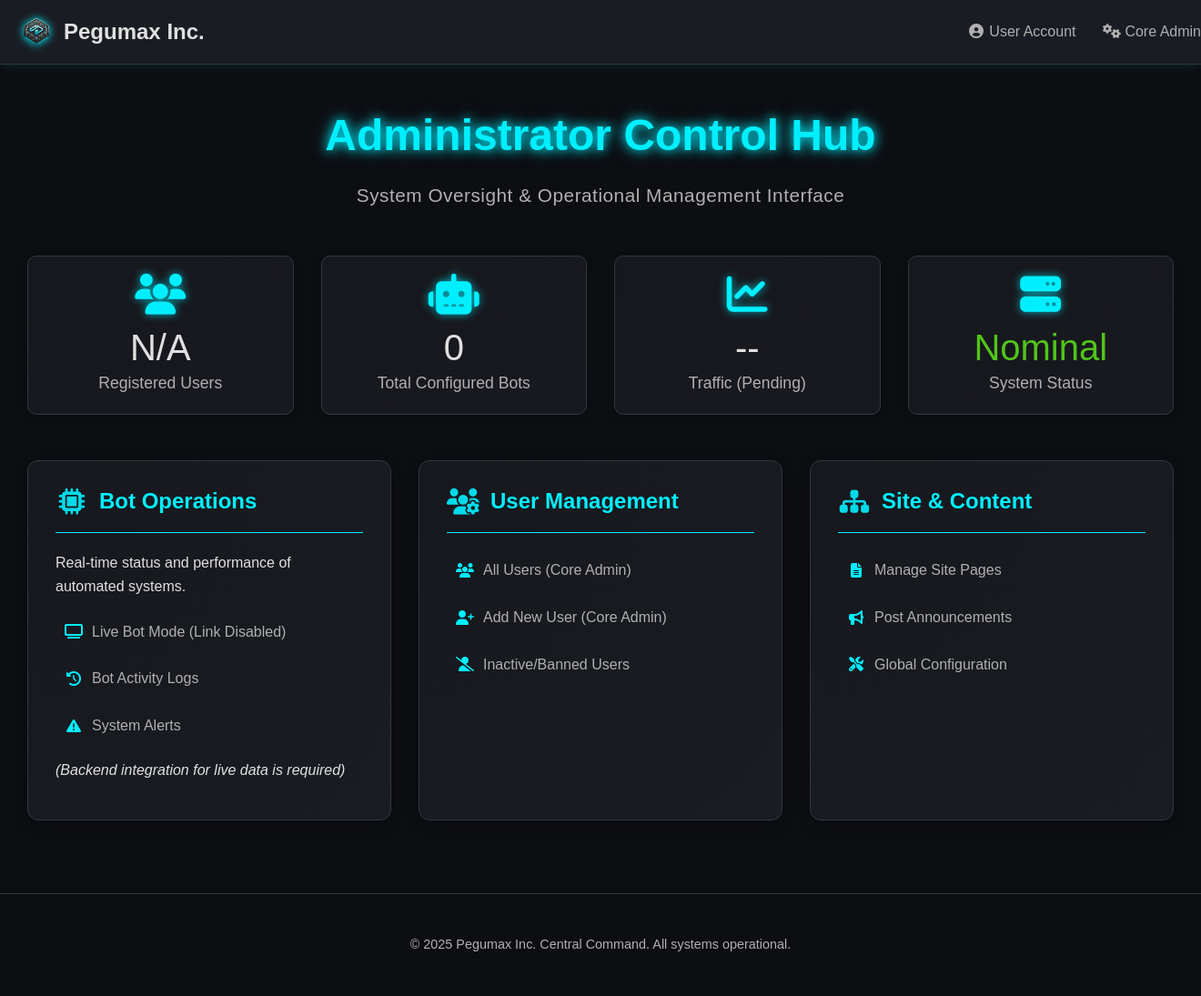
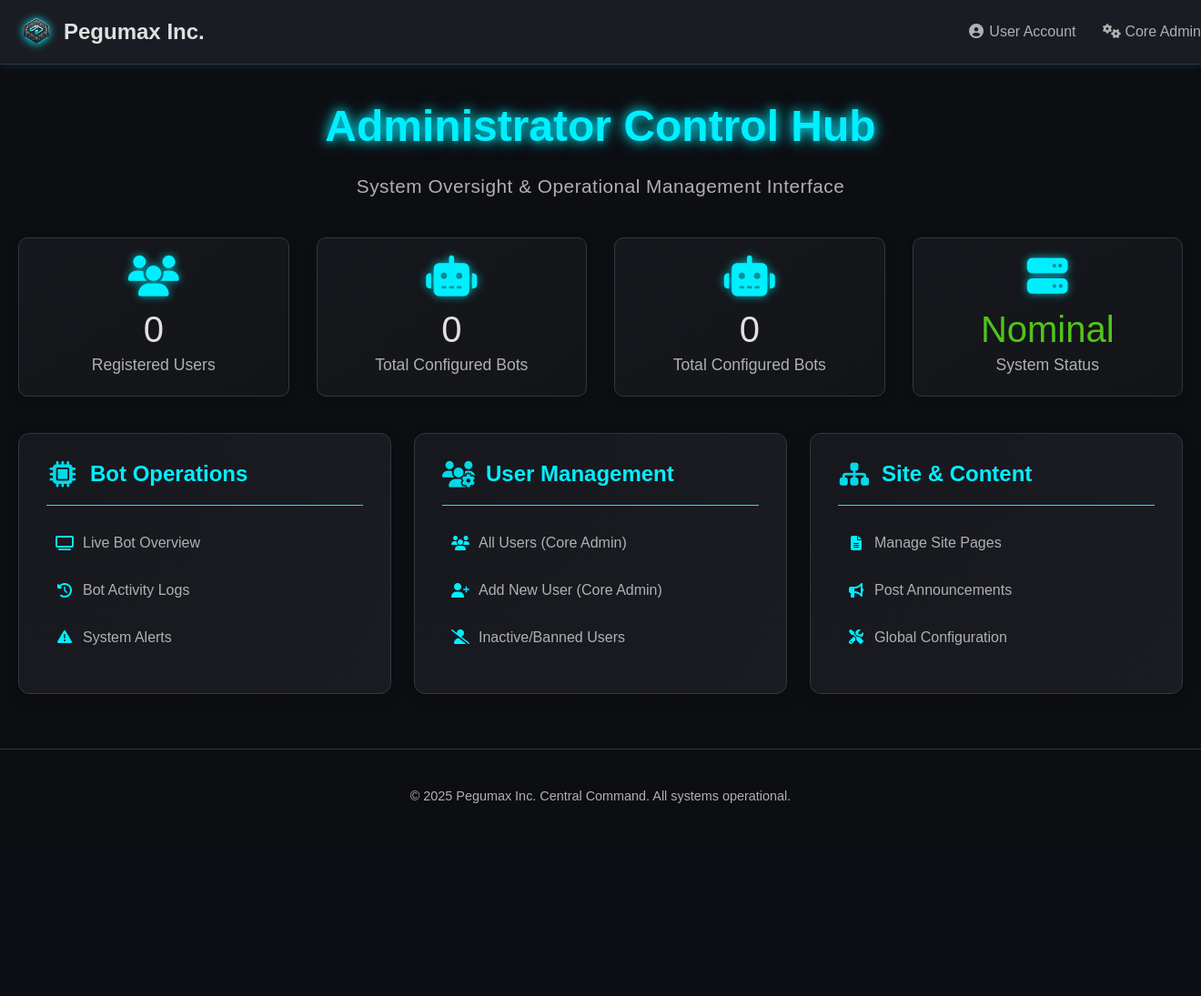
Before and after one commit to Gus-Jacobs/Pegumaxinc, a Django app: template pegumax_project/templates/main_site/admin_dashboard.html in a window 1320 px wide. Shown: the whole page at 91% size. After the commit the page ends 883 px from the top, so only its background shows below. Run offline with Django 5.2, Linux system fonts and the light colour scheme; the template is opened without the code that fills it, so the values that code supplies are empty; parts of the project's set-up code (start-up, migrations or seed data) failed here and were passed over.

Commit message:
Update admin_dashboard.html

```diff
--- a/pegumax_project/templates/main_site/admin_dashboard.html
+++ b/pegumax_project/templates/main_site/admin_dashboard.html
@@ -1,17 +1,12 @@
 {% load static %}
-{% if dashboard_error_message %}
-    <div style="color: red; background-color: #ffebee; border: 1px solid red; padding: 15px; margin-bottom: 20px;">
-        <strong>DEBUG INFO:</strong> {{ dashboard_error_message }}
-    </div>
-{% endif %}
 <!DOCTYPE html>
 <html lang="en">
 <head>
     <meta charset="UTF-8">
     <meta name="viewport" content="width=device-width, initial-scale=1.0">
     <title>Admin Dashboard - Pegumax Inc.</title>
-    <link rel="stylesheet" href="{% static 'css/style.css' %}"> {# Your global styles #}
-    <link rel="icon" type="image/webp" href="{% static 'img/favicon.webp' %}">
+    <link rel="stylesheet" href="{% static 'css/style.css' %}">
+    <link rel="icon" type="image/png" href="{% static 'img/favicon.png' %}">
     <link rel="stylesheet" href="https://cdnjs.cloudflare.com/ajax/libs/font-awesome/6.5.2/css/all.min.css" crossorigin="anonymous" referrerpolicy="no-referrer" />
     <style>
         :root {
@@ -19,6 +14,7 @@
             --bg-color: #0d0e12;
             --bg-dark-1: #1a1c23;
             --card-bg: #16181d;
+            --bg-dark-2: #121418; /* Added for gradient consistency */
             --text-color: #e0e0e0;
             --text-light: #b0b0b0;
             --highlight-color: #00efff;
@@ -44,10 +40,10 @@
         .page-header-minimal .container { display: flex; justify-content: space-between; align-items: center; max-width: 1300px; margin: 0 auto; padding: 0 20px; }
         .page-header-minimal .logo-link { display: flex; align-items: center; text-decoration: none; color: var(--text-color); font-family: var(--secondary-font); font-size: 1.5em; font-weight: bold; }
         .page-header-minimal .logo-link img { height: 40px; margin-right: 10px; filter: drop-shadow(0 0 5px var(--highlight-color)); }
-        .admin-nav-links a { color: var(--text-light); text-decoration: none; margin-left: 25px; font-size: 1em; transition: color 0.3s ease, text-shadow 0.3s ease; padding: 5px 0; border-bottom: 2px solid transparent; }
+        .admin-nav-links a { color: var(--text-light); text-decoration: none; margin-left: 25px; font-size: 1em; transition: color 0.3s ease, text-shadow 0.3s ease, border-bottom-color 0.3s ease; padding: 5px 0; border-bottom: 2px solid transparent; }
         .admin-nav-links a:hover, .admin-nav-links a.active { color: var(--highlight-color); text-shadow: 0 0 8px var(--highlight-color); border-bottom-color: var(--highlight-color); }
-        .dashboard-main { flex-grow: 1; padding: 40px 30px; /* Increased padding */ }
-        .admin-dashboard-header { text-align: center; margin-bottom: 50px; /* Increased margin */ }
+        .dashboard-main { flex-grow: 1; padding: 30px 20px; }
+        .admin-dashboard-header { text-align: center; margin-bottom: 40px; }
         .admin-dashboard-header h1 { font-family: var(--secondary-font); font-size: 3em; /* Larger title */ color: var(--highlight-color); text-shadow: 0 0 12px var(--highlight-color), 0 0 20px rgba(0, 239, 255, 0.5); margin-bottom: 10px;}
         .admin-dashboard-header p { font-size: 1.3em; color: var(--text-light); margin-top: 0; letter-spacing: 0.5px; }
 
@@ -55,7 +51,7 @@
             display: grid;
             grid-template-columns: repeat(auto-fit, minmax(260px, 1fr)); /* Slightly larger minmax */
             gap: 30px; /* Increased gap */
-            margin-bottom: 50px; /* Increased margin */
+            margin-bottom: 40px;
         }
         .stat-card {
             background: linear-gradient(145deg, var(--card-bg), var(--bg-dark-2)); /* Subtle gradient */
@@ -67,7 +63,7 @@
             transition: transform 0.3s ease, box-shadow 0.3s ease;
         }
         .stat-card:hover {
-            transform: translateY(-8px) scale(1.03); /* More pronounced hover */
+            transform: translateY(-5px) scale(1.02);
             box-shadow: 0 10px 25px rgba(0, 239, 255, 0.2), 0 0 0 2px var(--highlight-color); /* Glow border */
         }
         .stat-card i {
@@ -87,7 +83,7 @@
         .dashboard-sections-grid {
             display: grid;
             grid-template-columns: repeat(auto-fit, minmax(340px, 1fr)); /* Slightly larger minmax */
-            gap: 30px; /* Increased gap */
+            gap: 25px;
         }
         .dashboard-section-card {
             background: radial-gradient(circle at top left, var(--card-bg) 0%, var(--bg-dark-1) 100%); /* Different gradient */
@@ -126,7 +122,45 @@
             margin-left: 8px;
             vertical-align: super;
         }
-        .site-footer-minimal { text-align: center; padding: 30px 20px; border-top: 1px solid var(--border-color); color: var(--text-light); font-size: 0.9em; margin-top: 40px; }
+        .site-footer-minimal { text-align: center; padding: 25px 20px; border-top: 1px solid var(--border-color); color: var(--text-light); font-size: 0.9em; margin-top: 30px; }
+
+        /* Modal Styles */
+        .modal-overlay {
+            display:none; position:fixed; z-index:1000;
+            left:0; top:0; width:100%; height:100%;
+            overflow:auto; background-color:rgba(0,0,0,0.7);
+            align-items: center; justify-content: center;
+        }
+        .modal-content-custom {
+            background-color:var(--card-bg);
+            margin: auto;
+            padding:25px; border:1px solid var(--border-color);
+            border-radius:10px; width:85%; max-width:900px;
+            color:var(--text-color); position:relative;
+            box-shadow: 0 10px 30px rgba(0, 239, 255, 0.2);
+        }
+        .modal-close-btn {
+            color:var(--text-light); position:absolute; top: 15px; right: 20px;
+            font-size:28px; font-weight:bold; cursor:pointer;
+            transition: color 0.3s ease;
+        }
+        .modal-close-btn:hover { color: var(--highlight-color); }
+        .modal-title-custom {
+            font-family:var(--secondary-font); color:var(--highlight-color);
+            border-bottom:1px solid var(--highlight-color); padding-bottom:12px; margin-bottom:20px;
+            font-size: 1.6em;
+        }
+        .modal-body-custom {
+            max-height:50vh; overflow-y:auto;
+            font-size:0.95em; line-height:1.7;
+        }
+        .modal-body-custom ul { list-style:none; padding:0; }
+        .modal-body-custom li { padding: 8px 0; border-bottom: 1px dashed var(--border-color); }
+        .modal-body-custom li:last-child { border-bottom: none; }
+        .modal-body-custom small { color:var(--highlight-color); margin-right: 10px; }
+        .modal-body-custom strong { color:var(--text-light); margin-right: 5px; }
+        .modal-body-custom strong.log-level-ERROR, .modal-body-custom strong.log-level-CRITICAL { color: var(--danger-color); }
+        .modal-body-custom strong.log-level-WARNING { color: var(--warning-color); }
     </style>
 </head>
 <body>
@@ -148,20 +182,27 @@
             <p>System Oversight &amp; Operational Management Interface</p>
         </div>
 
+        {% if dashboard_error_message and "All dashboard data fetched successfully." not in dashboard_error_message %}
+            <div style="color: #f8d7da; background-color: #721c24; border: 1px solid #f5c6cb; padding: 15px; margin-bottom: 20px; border-radius: 5px; text-align: center;">
+                <strong>DEBUG INFO:</strong> {{ dashboard_error_message }}
+            </div>
+        {% elif dashboard_error_message and "All dashboard data fetched successfully." in dashboard_error_message %}
+             <div style="color: #d4edda; background-color: #155724; border: 1px solid #c3e6cb; padding: 10px; margin-bottom: 20px; border-radius: 5px; text-align: center;">
+                {{ dashboard_error_message }}
+            </div>
+        {% endif %}
+
         <div class="stats-grid">
-            <div class="stat-card"><i class="fas fa-users"></i> <span class="stat-value" id="total-users">{{ total_users_count|default:"N/A" }}</span> <span class="stat-label">Registered Users</span></div>
+            <div class="stat-card"><i class="fas fa-users"></i> <span class="stat-value" id="total-users">{{ total_users_count|default:"0" }}</span> <span class="stat-label">Registered Users</span></div>
             <div class="stat-card"><i class="fas fa-robot"></i> <span class="stat-value" id="total-bots">{{ total_configured_bots_count|default:"0" }}</span> <span class="stat-label">Total Configured Bots</span></div>
-            <div class="stat-card"><i class="fas fa-chart-line"></i> <span class="stat-value" id="site-traffic">--</span> <span class="stat-label">Traffic (Pending)</span></div>
-            <div class="stat-card"><i class="fas fa-server"></i> <span class="stat-value" id="server-status" style="color: var(--success-color);">Nominal</span> <span class="stat-label">System Status</span></div>
+            <div class="stat-card"><i class="fas fa-robot"></i> <span class="stat-value" id="total-bots">{{ total_configured_bots_count|default:"0" }}</span> <span class="stat-label">Total Configured Bots</span></div>            <div class="stat-card"><i class="fas fa-server"></i> <span class="stat-value" id="server-status" style="color: var(--success-color);">Nominal</span> <span class="stat-label">System Status</span></div>
         </div>
 
         <div class="dashboard-sections-grid">
             <section class="dashboard-section-card">
                 <h3><i class="fas fa-microchip fa-fw section-icon"></i> Bot Operations</h3>
-                <p>Real-time status and performance of automated systems.</p>
                 <ul>
-                    <li><a href="#"><i class="fas fa-tv fa-fw link-icon"></i> Live Bot Mode (Link Disabled)</a></li>
-                    {# <li><a href="{% url 'main_site:live_bot_mode' %}"><i class="fas fa-tv fa-fw link-icon"></i> Live Bot Mode</a></li> #}
+                    <li><a href="{% url 'main_site:live_bot_overview' %}"><i class="fas fa-tv fa-fw link-icon"></i> Live Bot Overview</a></li>
                     <li><a href="#" id="botActivityLogsLink"><i class="fas fa-history fa-fw link-icon"></i> Bot Activity Logs
                         {% if unacknowledged_general_logs_count > 0 %}
                             <span class="notification-badge" id="generalLogsBadge">{{ unacknowledged_general_logs_count }}</span>
@@ -173,7 +214,6 @@
                         {% endif %}
                     </a></li>
                 </ul>
-                <p><em>(Backend integration for live data is required)</em></p>
             </section>
 
             <section class="dashboard-section-card">
@@ -201,18 +241,18 @@
         <p>&copy; {% now "Y" %} Pegumax Inc. Central Command. All systems operational.</p>
     </footer>
     <!-- Modal for Logs/Alerts -->
-    <div id="logsModal" style="display:none; position:fixed; z-index:1000; left:0; top:0; width:100%; height:100%; overflow:auto; background-color:rgba(0,0,0,0.7);">
-        <div style="background-color:var(--card-bg); margin:10% auto; padding:20px; border:1px solid var(--border-color); border-radius:10px; width:80%; max-width:800px; color:var(--text-color); position:relative;">
-            <span id="closeLogsModal" style="color:var(--text-light); float:right; font-size:28px; font-weight:bold; cursor:pointer;">&times;</span>
-            <h3 id="logsModalTitle" style="font-family:var(--secondary-font); color:var(--highlight-color); border-bottom:1px solid var(--highlight-color); padding-bottom:10px; margin-bottom:15px;">Log Viewer</h3>
-            <div id="logsModalBody" style="max-height:400px; overflow-y:auto; font-size:0.9em; line-height:1.6;">
+    <div id="logsModal" class="modal-overlay">
+        <div class="modal-content-custom">
+            <span id="closeLogsModal" class="modal-close-btn">&times;</span>
+            <h3 id="logsModalTitle" class="modal-title-custom">Log Viewer</h3>
+            <div id="logsModalBody" class="modal-body-custom">
                 <p>Loading...</p>
             </div>
         </div>
     </div>
 
-    {# {{ recent_logs_for_popup_json|json_script:"recent-logs-data" }} #}
-    {# {{ critical_logs_for_popup_json|json_script:"critical-logs-data" }} #}
+    {{ recent_logs_for_popup_json|json_script:"recent-logs-data" }}
+    {{ critical_logs_for_popup_json|json_script:"critical-logs-data" }}
 
     <script>
         document.addEventListener('DOMContentLoaded', function() {
@@ -228,49 +268,66 @@
         function formatLogs(logEntries, title) {
             logsModalTitle.textContent = title;
             if (!logEntries || logEntries.length === 0) {
-                logsModalBody.innerHTML = '<p>No logs found.</p>';
+                logsModalBody.innerHTML = '<p style="text-align:center; color: var(--text-light);">No logs found.</p>';
                 return;
             }
-            let html = '<ul style="list-style:none; padding:0;">';
+            let html = '<ul>';
             logEntries.forEach(log => {
-                // log objects now come from parsed JSON
                 let botIdentifier = log.bot_id || 'System'; // Fallback if bot_id is not present
                 let platformIdentifier = log.platform || 'N/A';
-                html += `<li style="padding: 5px 0; border-bottom: 1px dashed var(--border-color);">
-                            <small style="color:var(--highlight-color);">${new Date(log.timestamp).toLocaleString()}</small>
-                            <strong style="color:var(--text-light);">[${log.log_level || 'INFO'}]</strong> <!-- Default to INFO if missing -->
+                let logLevelClass = 'log-level-' + (log.log_level || 'INFO').toUpperCase();
+
+                let formattedTimestamp = log.timestamp;
+                try {
+                    if (log.timestamp) {
+                        formattedTimestamp = new Date(log.timestamp).toLocaleString();
+                    }
+                } catch (e) {
+                    formattedTimestamp = log.timestamp || 'N/A';
+                }
+
+                html += `<li>
+                            <small>${formattedTimestamp}</small>
+                            <strong class="${logLevelClass}">[${log.log_level || 'INFO'}]</strong>
                             <strong style="color:var(--warning-color); margin-left:5px;">[Bot: ${botIdentifier}]</strong>
-                            ${log.message}
+                            [Platform: ${platformIdentifier}]
+                            <span style="display:block; margin-top:3px; word-break:break-word;">${log.message}</span>
                          </li>`;
             });
             html += '</ul>';
             logsModalBody.innerHTML = html;
         }
 
+
         if (botActivityLogsLink) {
             botActivityLogsLink.addEventListener('click', function(e) {
                 e.preventDefault();
-                const initialLogs = JSON.parse(document.getElementById('recent_logs_data').textContent);
-                // If not using 'safe', ensure logs are properly escaped or construct HTML carefully
-                // For a real application, you might make an AJAX call here to get fresh logs
-                // fetch("{% url 'bot_monitor:get_bot_logs' %}?limit=20")
-                // .then(response => response.json()).then(data => formatLogs(data.logs, 'Recent Bot Activity'));
-                formatLogs(initialLogs, 'Recent Bot Activity (Last 20)');
-                logsModal.style.display = 'block';
-                if(generalLogsBadge) generalLogsBadge.style.display = 'none'; // Hide badge
-                // TODO: Optionally, send an AJAX request to mark these logs as "seen" or "acknowledged" on backend
+                try {
+                    const initialLogs = JSON.parse(document.getElementById('recent-logs-data').textContent);
+                    formatLogs(initialLogs, 'Recent Bot Activity (Last 20)');
+                    logsModal.style.display = 'flex';
+                    if(generalLogsBadge) generalLogsBadge.style.display = 'none';
+                } catch (err) {
+                    logsModalBody.innerHTML = '<p>Error loading recent logs. Data might be malformed.</p>';
+                    console.error("Error parsing recent-logs-data:", err);
+                    logsModal.style.display = 'flex';
+                }
             });
         }
 
         if (systemAlertsLink) {
             systemAlertsLink.addEventListener('click', function(e) {
                 e.preventDefault();
-                const initialCriticalLogs = JSON.parse(document.getElementById('critical_logs_data').textContent);
-                // fetch("{% url 'bot_monitor:get_bot_logs' %}?level=ERROR,CRITICAL&limit=20")
-                // .then(response => response.json()).then(data => formatLogs(data.logs, 'Critical System Alerts'));
-                formatLogs(initialCriticalLogs, 'Critical System Alerts (Last 20)');
-                logsModal.style.display = 'block';
-                if(criticalLogsBadge) criticalLogsBadge.style.display = 'none'; // Hide badge
+                try {
+                    const initialCriticalLogs = JSON.parse(document.getElementById('critical-logs-data').textContent);
+                    formatLogs(initialCriticalLogs, 'Critical System Alerts (Last 20)');
+                    logsModal.style.display = 'flex';
+                    if(criticalLogsBadge) criticalLogsBadge.style.display = 'none';
+                } catch (err) {
+                    logsModalBody.innerHTML = '<p>Error loading critical logs. Data might be malformed.</p>';
+                    console.error("Error parsing critical-logs-data:", err);
+                    logsModal.style.display = 'flex';
+                }
             });
         }
 
@@ -285,6 +342,19 @@
                 logsModal.style.display = 'none';
             }
         });
+
+        // Update active bots count color dynamically
+        const activeBotsSpan = document.getElementById('active-bots');
+        if (activeBotsSpan) {
+            const count = parseInt(activeBotsSpan.textContent, 10);
+            if (!isNaN(count)) {
+                if (count > 0) {
+                    activeBotsSpan.style.color = 'var(--success-color)';
+                } else {
+                    activeBotsSpan.style.color = 'var(--warning-color)';
+                }
+            }
+        }
     });
     </script>
 </body>
```
